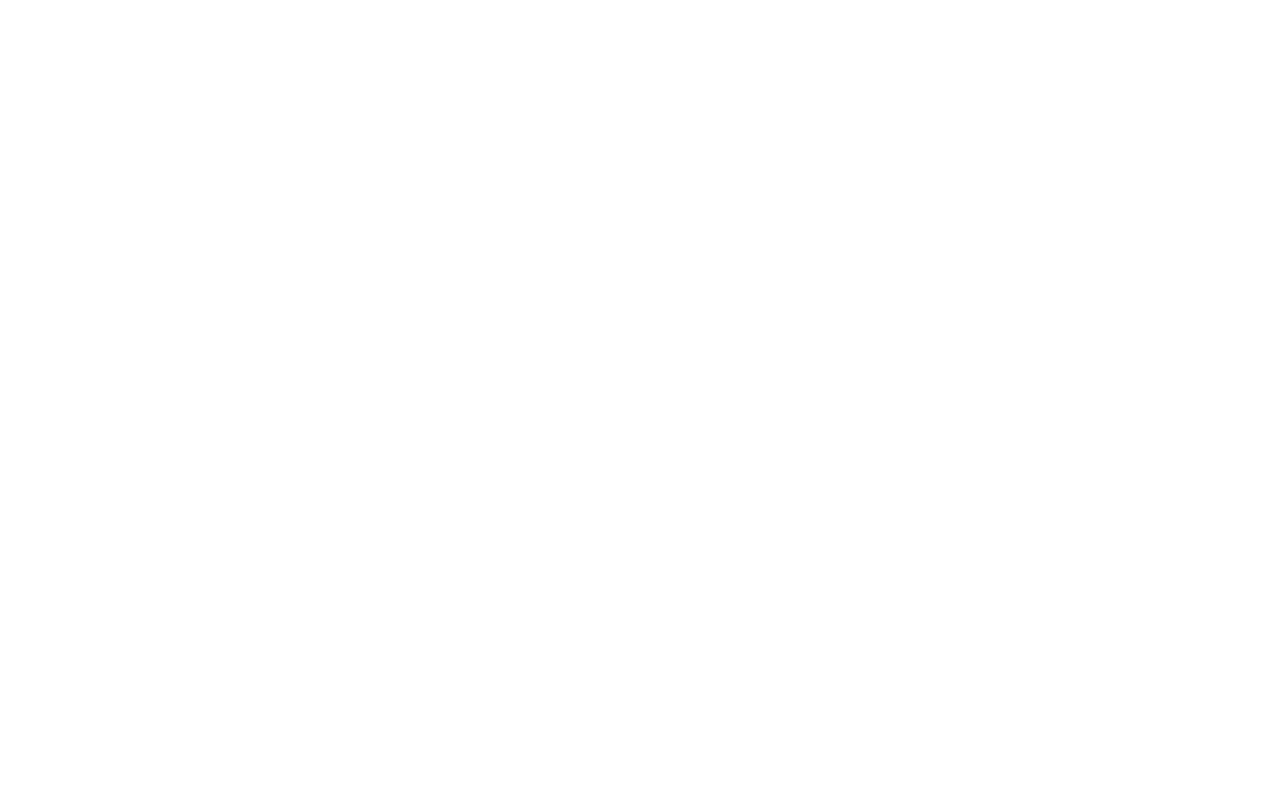
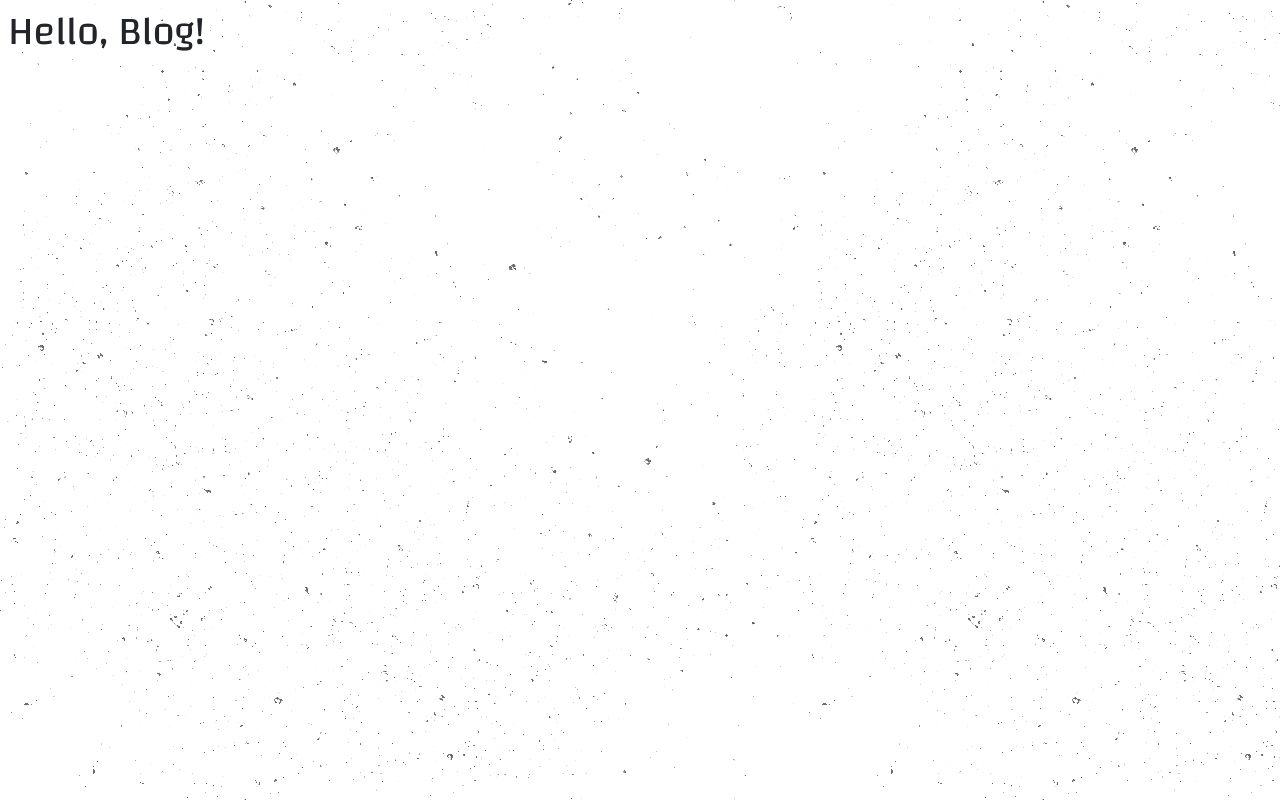
Before and after one commit to OgbeniHMMD/hmmd.xyz, a Nuxt app: page /blog in a window 1280 px wide. Before the commit this address had no page. Built offline with nearby package versions, Linux system fonts and the light colour scheme.

Commit message:
Added 'blog Section'

```diff
--- a/components/SocialLinks.vue
+++ b/components/SocialLinks.vue
@@ -6,7 +6,7 @@
   >
     <div class="display-1">
       <div>
-        <a href="//blog.hmmd.xyz" title="Blog">
+        <a href="/blog" title="Blog">
           <i class="fa fa-newspaper-o my-3 mx-4 ml-md-0"></i>
         </a>
 
--- /dev/null
+++ b/pages/blog/index.vue
@@ -0,0 +1,11 @@
+<template>
+  <div id="blog" class="min-vh-100 p-2 m-0 my-auto">
+    <div class="h1">Hello, Blog!</div>
+  </div>
+</template>
+
+<style lang="scss" scoped>
+#blog {
+  background-image: url("/patterns/stardust.png");
+}
+</style>
```
